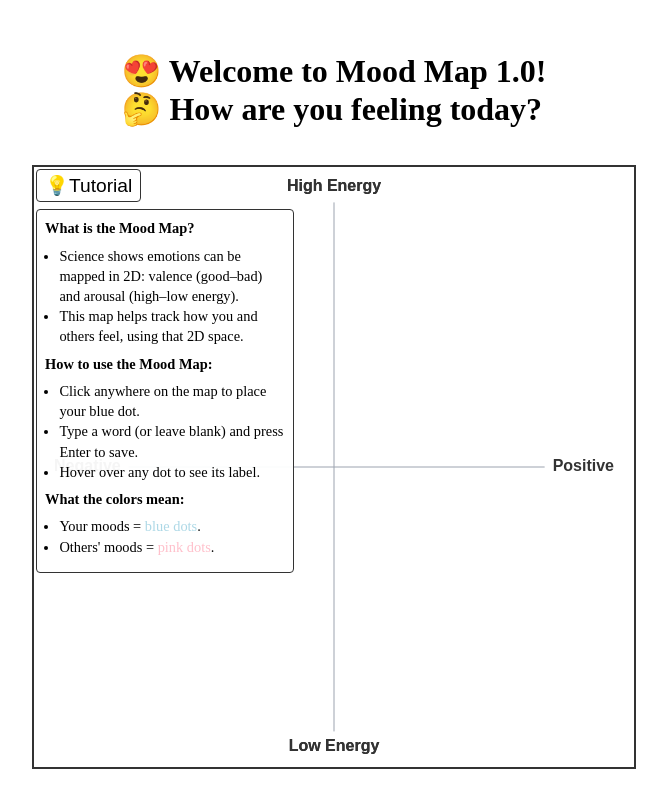
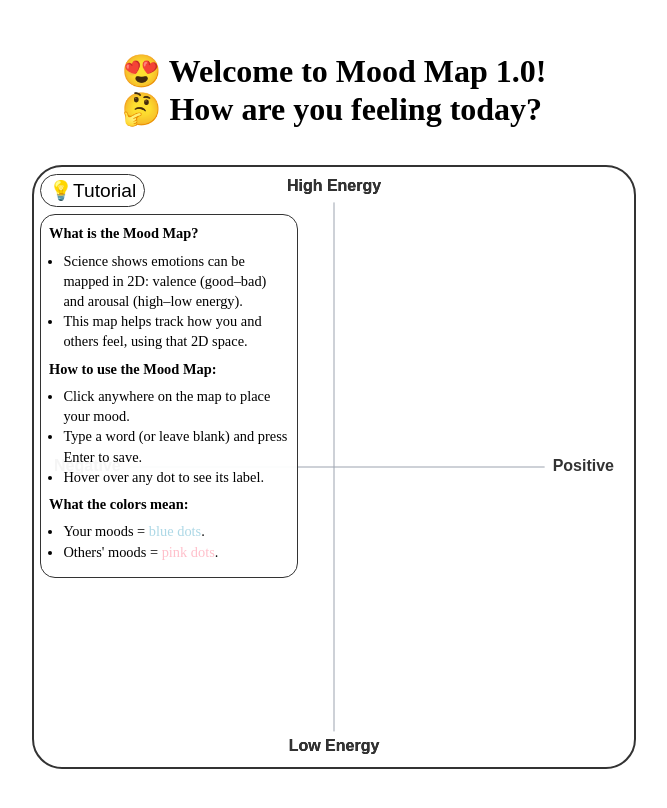
Before and after one commit to yizhang96/mood-map, a React (Vite) app: page / in a window 1280 px wide. Both pictures are taken after a click on the button "💡Tutorial". Shown: the top 808 px of the page, without its empty margins (306-973 px from the left). Built offline with nearby package versions, Linux system fonts and the light colour scheme; no server answers; the database is empty.

Commit message:
Update
Added submit and cancel buttons for mood.
Changed aesthetics (adding round corners).

```diff
--- a/src/components/Circumplex.tsx
+++ b/src/components/Circumplex.tsx
@@ -38,9 +38,23 @@ export default function Circumplex({
 
   // redraw everything whenever moods, pending, etc. change
   useEffect(() => {
+    const canvas = canvasRef.current;
+    if (!canvas) return;
     const ctx = canvasRef.current?.getContext('2d');
     if (!ctx) return;
     ctx.clearRect(0, 0, width, height);
+
+    // ——— HiDPI setup ———
+    const dpr = window.devicePixelRatio || 1;
+    // make the internal backing store bigger
+    canvas.width  = width  * dpr;
+    canvas.height = height * dpr;
+    // but keep it the same CSS size
+    canvas.style.width  = `${width}px`;
+    canvas.style.height = `${height}px`;
+    // scale all drawing operations back to CSS pixels
+    ctx.scale(dpr, dpr);
+    // ——————————————
 
     // — draw axes & labels —
     const padding = 8;
@@ -149,6 +163,35 @@ export default function Circumplex({
     }
   };
 
+  // add clickable submit button: do exactly what Enter does
+  const handleSubmitClick = async () => {
+    if (!tempMood || !tempPos) return;
+    const newMood: Mood = {
+      ...tempMood,
+      feeling_label: inputValue.trim() || undefined,
+      created_at: new Date().toISOString(),
+    };
+    // show immediately
+    setLocalMood(newMood);
+    // persist
+    await submitMood(
+      newMood.valence,
+      newMood.arousal,
+      newMood.feeling_label
+    );
+    // clear the “pending” UI
+    setTempMood(null);
+    setTempPos(null);
+    setInputValue('');
+  };
+
+  // add cancel button: drop the pending mood
+  const handleCancelClick = () => {
+    setTempMood(null);
+    setTempPos(null);
+    setInputValue('');
+  };
+
   // track hover for tooltips
   const handlePointerMove = (e: React.PointerEvent<HTMLCanvasElement>) => {
     const rect = canvasRef.current!.getBoundingClientRect();
@@ -189,10 +232,11 @@ export default function Circumplex({
     <div style={{ position: 'relative', display: 'inline-block' }}>
       <canvas
         ref={canvasRef}
-        width={width}
-        height={height}
         style={{
+          width: `${width}px`,
+          height: `${height}px`,
           border: '2px solid #333',
+          borderRadius: '30px',
           background: '#fff',
           display: 'block',
           margin: '1rem auto',
@@ -203,22 +247,55 @@ export default function Circumplex({
         onPointerLeave={handlePointerLeave}
       />
 
-      {/* Text entry box */}
+      {/* Text entry + action buttons */}
     {tempMood && tempPos && (
+        <div
+        style={{
+            position: 'absolute',
+            left: tempPos.x,
+            top:  tempPos.y,
+            transform: 'translate(-50%, -120%)',
+            display: 'flex',
+            gap: '4px',
+            alignItems: 'center',
+            background: 'rgba(255,255,255,0.9)',
+            padding: '4px',
+            borderRadius: '4px',
+            boxShadow: '0 1px 3px rgba(0,0,0,0.2)',
+        }}
+        >
         <input
             autoFocus
             value={inputValue}
             onChange={e => setInputValue(e.target.value)}
             onKeyDown={handleInputKeyDown}
+            placeholder="Label mood (optional)"
             style={{
-            position: 'absolute',
-            left: tempPos.x,
-            top: tempPos.y,
-            transform: 'translate(-50%, -120%)',
-            padding: '4px 8px',
             fontSize: '0.9em',
+            padding: '2px 4px',
             }}
         />
+        <button
+            onClick={handleSubmitClick}
+            style={{
+            fontSize: '0.8em',
+            padding: '2px 6px',
+            cursor: 'pointer',
+            }}
+        >
+            Save
+        </button>
+        <button
+            onClick={handleCancelClick}
+            style={{
+            fontSize: '0.8em',
+            padding: '2px 6px',
+            cursor: 'pointer',
+            }}
+        >
+            ✕
+        </button>
+        </div>
     )}
 
       {/* Hover tooltip */}
@@ -246,11 +323,11 @@ export default function Circumplex({
         onClick={() => setShowTutorial(prev => !prev)}
         style={{
           position: 'absolute',
-          top: 20,
-          left: 4,
+          top: 25,
+          left: 8,
           background: 'rgba(255,255,255,0.9)',
           border: '1px solid #333',
-          borderRadius: '4px',
+          borderRadius: '30px',
           padding: '4px 8px',
           cursor: 'pointer',
           zIndex: 20,
@@ -265,11 +342,11 @@ export default function Circumplex({
         <div
           style={{
             position: 'absolute',
-            top: 60,
-            left: 4,
+            top: 65,
+            left: 8,
             background: 'rgba(255,255,255,0.95)',
             border: '1px solid #333',
-            borderRadius: '4px',
+            borderRadius: '15px',
             padding: '8px',
             maxWidth: '240px',
             fontSize: '0.9em',
@@ -285,7 +362,7 @@ export default function Circumplex({
 
         <strong>How to use the Mood Map:</strong>
             <ul style={{ paddingLeft: '1em', margin: '0.5em 0' }}>
-            <li>Click anywhere on the map to place your blue dot.</li>
+            <li>Click anywhere on the map to place your mood.</li>
             <li>Type a word (or leave blank) and press Enter to save.</li>
             <li>Hover over any dot to see its label.</li>
             </ul>
```
Lines whose indentation alone changed are shown as unchanged.
